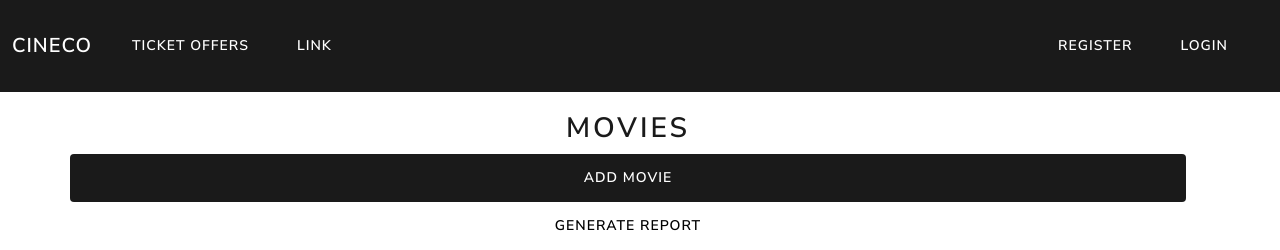
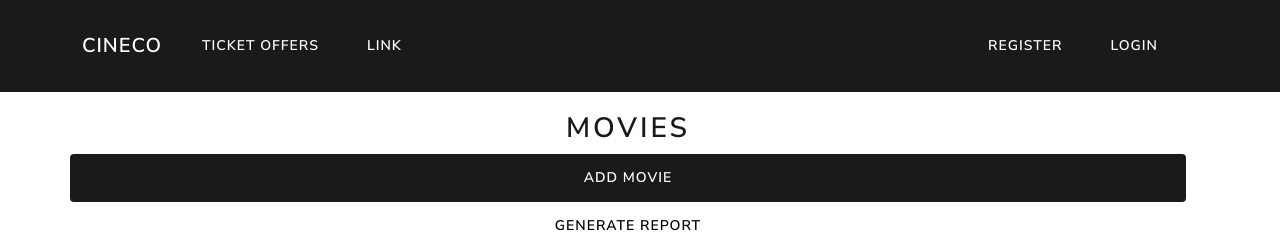
Before and after one commit to ZaidKaraymeh/cinema-management-system, a Django app: page /movies in a window 1280 px wide. Shown: the top 250 px of the page. Run offline with Django 4.2, Linux system fonts and the light colour scheme; data comes from the database, SQL or seed files in the repository; some libraries are stand-ins or nearby versions.

Commit message:
Navbar Edited

```diff
--- a/core/templates/base.html
+++ b/core/templates/base.html
@@ -8,7 +8,7 @@
     <meta charset="utf-8" />
     <meta
       name="viewport"
-      content="width=device-width, initial-scale=1, shrink-to-fit=no"
+      content="width=device-width, initial-scale=1.0, shrink-to-fit=no"
     />
 
     <!-- Bootstrap CSS -->
@@ -38,9 +38,10 @@
   </head>
 
   <body class="body">
+    <!-- Navbar -->
     <header>
       <nav id="navbar_cstm" class="navbar navbar-expand-lg navbar-dark bg-primary fixed-top">
-        <div class="container-fluid">
+        <div class="container">
           <a class="navbar-brand" href="#">Cineco</a>
           <button class="navbar-toggler" type="button" data-bs-toggle="collapse" data-bs-target="#navbarSupportedContent" aria-controls="navbarSupportedContent" aria-expanded="false" aria-label="Toggle navigation">
             <span class="navbar-toggler-icon"></span>
```
